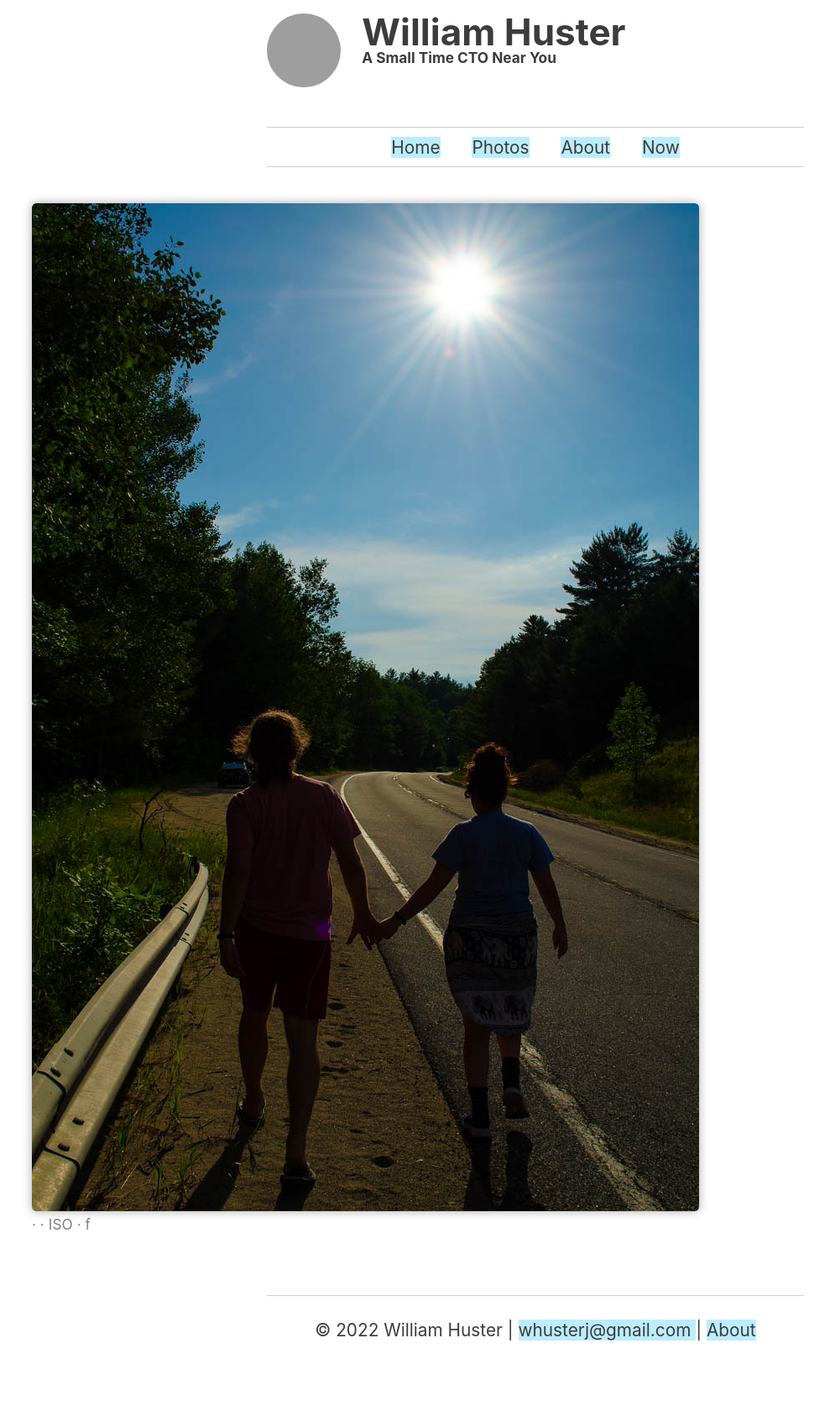
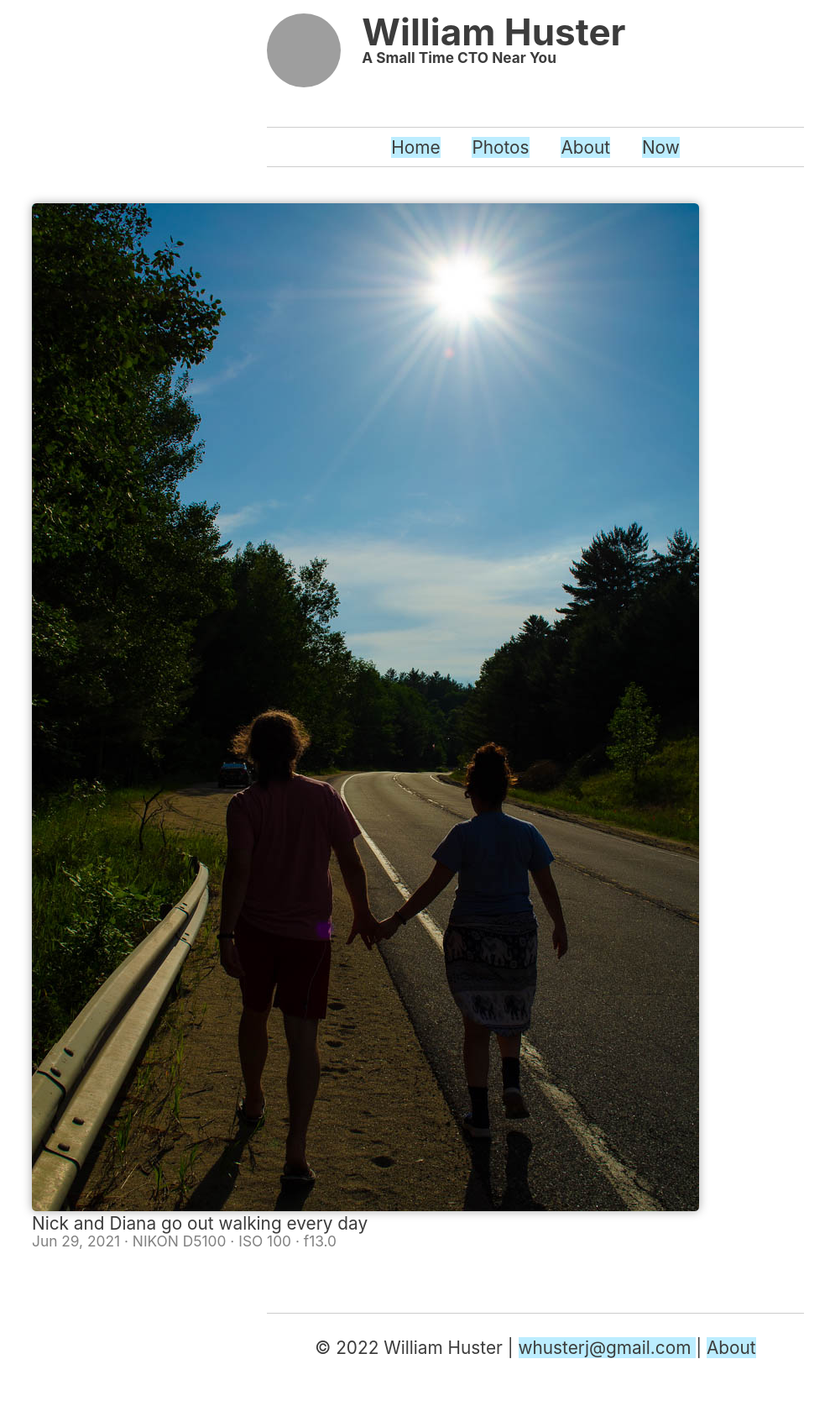
Before and after one commit to whusterj/whusterj.github.io, a Jekyll site: the page built from _photos/my-brother-walking.md, in a window 1280 px wide. Shown: the whole page at 84% size, without its empty margins (2-991 px from the left). Built offline with Jekyll 4.4.1, drawn with Linux system fonts in a browser that asks for light colours; before the commit the page ends 1672 px from its top, so only the background shows below that; grey boxes are pictures that could not be loaded.

Commit message:
Add photo and tweak styles to center photos

```diff
--- a/_photos/my-brother-walking.md
+++ b/_photos/my-brother-walking.md
@@ -1,7 +1,16 @@
 ---
 layout: photo
 filepath: /static/images/photos/DSC_5153 - 1200px.jpg
-title: My brother and his wife out on a hike.
-subtitle: Testing the subtitle.
-show: false
+show: true
+Title: Nick and Diana go out walking every day
+ImageWidth: 795
+ImageHeight: 1200
+Make: NIKON CORPORATION
+Model: NIKON D5100
+FNumber: 13.0
+ExposureTime: 1/640
+ISO: 100
+LensID: AF-S DX VR Zoom-Nikkor 18-55mm f/3.5-5.6G
+Keywords: personal, vacation
+DateTimeOriginal: 2021-06-29T03:04:42
 ---
--- a/photos.html
+++ b/photos.html
@@ -23,7 +22,8 @@
         <p><small>
                 {{ photo['DateTimeOriginal'] | date:"%b %-d, %Y" }} &middot; {{ photo['Model'] }} &middot; ISO {{
                 photo['ISO'] }} &middot;
-                f{{ photo["FNumber"] }}
+                f{{ photo["FNumber"] }} &middot;
+                {{ photo["LensID"] }}
             </small></p>
     </div>
     {% endfor %}
--- a/static/css/style.css
+++ b/static/css/style.css
@@ -216,6 +216,9 @@
 
 /* Photos Page */
 .photo-container {
+}
+.photo-container > a {
+  text-align: center;
 }
 .photo-container > p {
   margin: 0;
```
Also changed, not shown: other parts of photos.html (+1 -2 lines).
